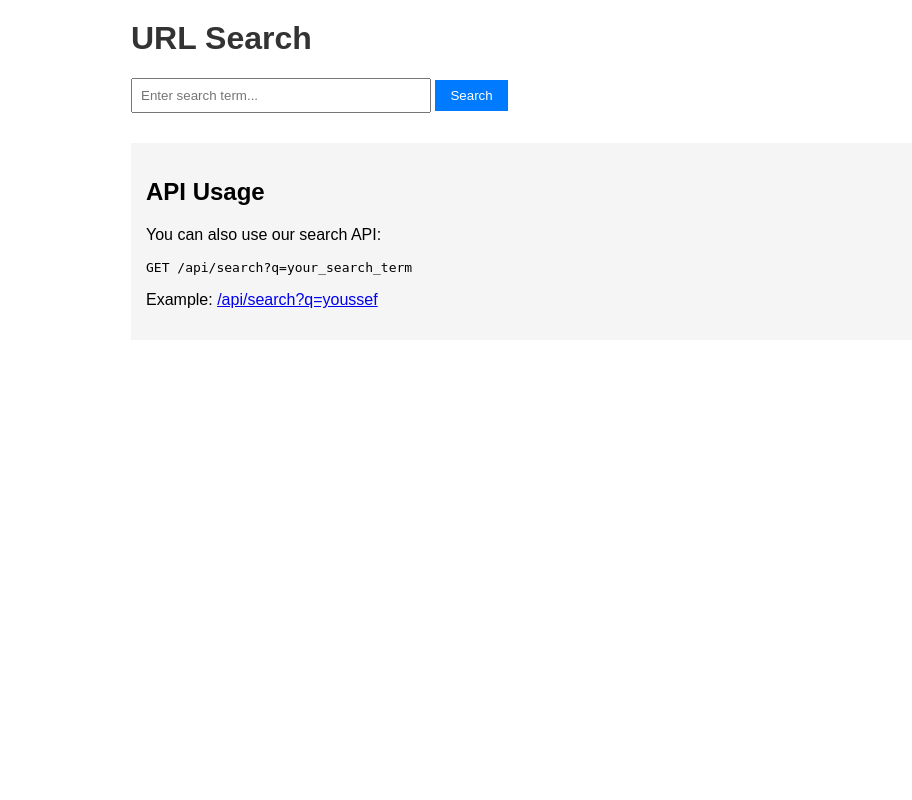
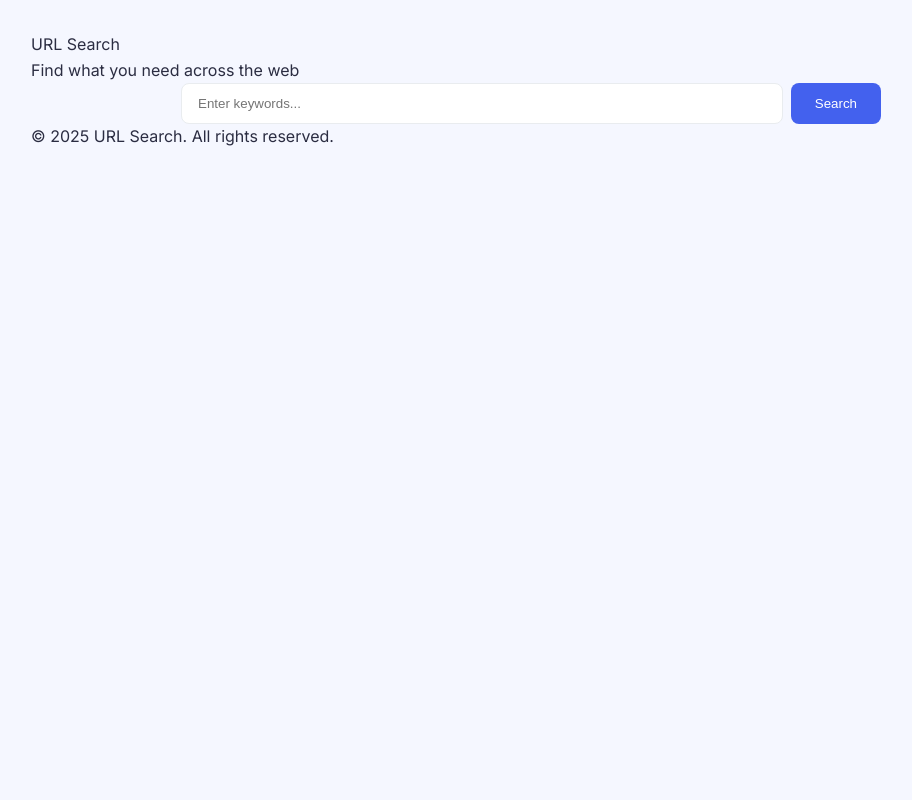
Before and after one commit to youssef-yasser-ali/search-engine, a Flask app: page / in a window 1280 px wide. Shown: the whole page, without its empty margins (109-1021 px from the left). Run offline with Flask 3, Linux system fonts and the light colour scheme.

Commit message:
refactor the code and sperate files

```diff
--- a/app.py
+++ b/app.py
@@ -1,125 +1,28 @@
 from flask import Flask, request, render_template, jsonify
-from utils import decode_url, search_word
+from utils import search_word
 
 app = Flask(__name__)
 
 @app.route('/')
 def index():
-    """Render the search UI"""
     return render_template('index.html')
 
-@app.route('/api/search', methods=['GET'])
+@app.route('/api/search')
 def api_search():
-    """API endpoint for searching URLs"""
-    query = request.args.get('q', '')
-    if not query:
-        return jsonify({"error": "Missing search query"}), 400
-
-    results = search_word(query)
+    if not (query := request.args.get('q', '').strip()):
+        return jsonify({"error": "Missing query"}), 400
     return jsonify({
         "query": query,
-        "results": results,
-        "count": len(results)
+        "results": search_word(query),
+        "count": len(search_word(query))
     })
 
-@app.route('/search', methods=['GET'])
+@app.route('/search')
 def web_search():
-    """Web interface for searching URLs"""
-    query = request.args.get('q', '')
-    results = []
-
-    if query:
-        results = search_word(query)
-
+    query = request.args.get('q', '').strip()
+    results = search_word(query) if query else []
     return render_template('search.html', query=query, results=results)
 
+
 if __name__ == '__main__':
-    # Create templates directory if it doesn't exist
-    import os
-    os.makedirs('templates', exist_ok=True)
-
-    # Create default templates if they don't exist
-    if not os.path.exists('templates/index.html'):
-        with open('templates/index.html', 'w') as f:
-            f.write('''<!DOCTYPE html>
-<html>
-<head>
-    <title>URL Search</title>
-    <style>
-        body { font-family: Arial, sans-serif; max-width: 800px; margin: 0 auto; padding: 20px; }
-        h1 { color: #333; }
-        .search-box { margin: 20px 0; }
-        input[type="text"] { padding: 8px; width: 300px; }
-        button { padding: 8px 15px; background: #007bff; color: white; border: none; cursor: pointer; }
-        button:hover { background: #0056b3; }
-        .result { margin: 10px 0; padding: 10px; border: 1px solid #ddd; }
-        .result a { color: #007bff; text-decoration: none; }
-        .result a:hover { text-decoration: underline; }
-        .api-info { margin-top: 30px; padding: 15px; background: #f5f5f5; }
-    </style>
-</head>
-<body>
-    <h1>URL Search</h1>
-    <div class="search-box">
-        <form action="/search" method="get">
-            <input type="text" name="q" placeholder="Enter search term..." required>
-            <button type="submit">Search</button>
-        </form>
-    </div>
-
-    <div class="api-info">
-        <h2>API Usage</h2>
-        <p>You can also use our search API:</p>
-        <code>GET /api/search?q=your_search_term</code>
-        <p>Example: <a href="/api/search?q=youssef" target="_blank">/api/search?q=youssef</a></p>
-    </div>
-</body>
-</html>''')
-
-    if not os.path.exists('templates/search.html'):
-        with open('templates/search.html', 'w') as f:
-            f.write('''<!DOCTYPE html>
-<html>
-<head>
-    <title>Search Results</title>
-    <style>
-        body { font-family: Arial, sans-serif; max-width: 800px; margin: 0 auto; padding: 20px; }
-        h1 { color: #333; }
-        .search-box { margin: 20px 0; }
-        input[type="text"] { padding: 8px; width: 300px; }
-        button { padding: 8px 15px; background: #007bff; color: white; border: none; cursor: pointer; }
-        button:hover { background: #0056b3; }
-        .result { margin: 10px 0; padding: 10px; border: 1px solid #ddd; }
-        .result a { color: #007bff; text-decoration: none; }
-        .result a:hover { text-decoration: underline; }
-        .back-link { display: block; margin-top: 20px; }
-    </style>
-</head>
-<body>
-    <h1>Search Results for "{{ query }}"</h1>
-
-    <div class="search-box">
-        <form action="/search" method="get">
-            <input type="text" name="q" placeholder="Enter search term..." value="{{ query }}" required>
-            <button type="submit">Search</button>
-        </form>
-    </div>
-
-    {% if results %}
-        <p>Found {{ results|length }} results:</p>
-        {% for url in results %}
-            <div class="result">
-                <a href="{{ url }}" target="_blank">{{ url }}</a>
-            </div>
-        {% endfor %}
-    {% else %}
-        {% if query %}
-            <p>No results found for "{{ query }}"</p>
-        {% endif %}
-    {% endif %}
-
-    <a href="/" class="back-link">← Back to search</a>
-</body>
-</html>''')
-
     app.run(debug=True)
--- /dev/null
+++ b/static/css/style.css
@@ -0,0 +1,58 @@
+:root {
+  --primary: #4361ee;
+  --primary-dark: #3a56d4;
+  --text: #2b2d42;
+  --text-light: #6c757d;
+  --border: #e9ecef;
+  --white: #ffffff;
+  --shadow: 0 4px 6px rgba(0, 0, 0, 0.05);
+  --radius: 8px;
+}
+
+body {
+  font-family: "Inter", sans-serif;
+  line-height: 1.6;
+  color: var(--text);
+  background-color: #f5f7ff;
+  margin: 0;
+  padding: 0;
+}
+
+.container {
+  max-width: 1000px;
+  margin: 0 auto;
+  padding: 2rem;
+}
+
+/* Search box styles */
+.search-box {
+  display: flex;
+  gap: 0.5rem;
+  max-width: 700px;
+  margin: 0 auto;
+}
+
+.search-input {
+  flex: 1;
+  padding: 0.75rem 1rem;
+  border: 1px solid var(--border);
+  border-radius: var(--radius);
+}
+
+.search-button {
+  padding: 0.75rem 1.5rem;
+  background: var(--primary);
+  color: white;
+  border: none;
+  border-radius: var(--radius);
+}
+
+/* Responsive */
+@media (max-width: 768px) {
+  .search-box {
+    flex-direction: column;
+  }
+  .search-button {
+    width: 100%;
+  }
+}
--- /dev/null
+++ b/templates/base.html
@@ -0,0 +1,29 @@
+<!DOCTYPE html>
+<html lang="en">
+  <head>
+    <meta charset="UTF-8" />
+    <meta name="viewport" content="width=device-width, initial-scale=1.0" />
+    <title>{% block title %}URL Search{% endblock %}</title>
+    <link
+      href="https://fonts.googleapis.com/css2?family=Inter:wght@300;400;500;600;700&display=swap"
+      rel="stylesheet"
+    />
+    <link
+      rel="stylesheet"
+      href="{{ url_for('static', filename='css/style.css') }}"
+    />
+    {% block extra_css %}{% endblock %}
+  </head>
+  <body>
+    <div class="container">
+      <header>
+        <div class="logo">URL Search</div>
+        <div class="tagline">Find what you need across the web</div>
+      </header>
+
+      <main>{% block content %}{% endblock %}</main>
+
+      <footer>&copy; 2025 URL Search. All rights reserved.</footer>
+    </div>
+  </body>
+</html>
--- a/templates/index.html
+++ b/templates/index.html
@@ -1,76 +1,22 @@
-<html>
-  <head>
-    <title>URL Search</title>
-    <style>
-      body {
-        font-family: Arial, sans-serif;
-        max-width: 800px;
-        margin: 0 auto;
-        padding: 20px;
-      }
-      h1 {
-        color: #333;
-      }
-      .search-box {
-        margin: 20px 0;
-      }
-      input[type="text"] {
-        padding: 8px;
-        width: 300px;
-      }
-      button {
-        padding: 8px 15px;
-        background: #007bff;
-        color: white;
-        border: none;
-        cursor: pointer;
-      }
-      button:hover {
-        background: #0056b3;
-      }
-      .result {
-        margin: 10px 0;
-        padding: 10px;
-        border: 1px solid #ddd;
-      }
-      .result a {
-        color: #007bff;
-        text-decoration: none;
-      }
-      .result a:hover {
-        text-decoration: underline;
-      }
-      .api-info {
-        margin-top: 30px;
-        padding: 15px;
-        background: #f5f5f5;
-      }
-    </style>
-  </head>
-  <body>
-    <h1>URL Search</h1>
+{% extends "base.html" %} {% block content %}
+<section class="search-container">
+  <form action="/search" method="get">
     <div class="search-box">
-      <form action="/search" method="get">
-        <input
-          type="text"
-          name="q"
-          placeholder="Enter search term..."
-          required
-        />
-        <button type="submit">Search</button>
-      </form>
+      <input
+        type="text"
+        name="q"
+        class="search-input"
+        placeholder="Enter keywords..."
+        required
+      />
+      <button type="submit" class="search-button">Search</button>
     </div>
+  </form>
+</section>
 
-    <div class="api-info">
-      <h2>API Usage</h2>
-      <p>You can also use our search API:</p>
-      <code>GET /api/search?q=your_search_term</code>
-      <p>
-        Example:
-        <a href="/api/search?q=youssef" target="_blank"
-          >/api/search?q=youssef</a
-        >
-      </p>
-    </div>
-  </body>
-</html>
+<!-- <section class="api-docs">
+  <h2>API Documentation</h2>
+  <p>Use our API: <code>GET /api/search?q=term</code></p>
+  <a href="/api/search?q=example" target="_blank">Example</a>
+</section> -->
+{% endblock %}
--- a/utils.py
+++ b/utils.py
@@ -24,6 +24,7 @@ def decode_url(encoded_text):
         return encoded_text
 
 def search_word(word, file_path="output.txt"):
+    print(word)
     """Search for word in index file and return properly formatted App Store URLs"""
     try:
         with open(file_path, "r", encoding="utf-8") as f:
@@ -36,4 +37,5 @@ def search_word(word, file_path="output.txt"):
                         return [decode_url(u) for u in urls]
         return []
     except FileNotFoundError:
+        print('file not found')
         return []
```
Also changed, not shown: templates/search.html (added, +29 -0 lines).
